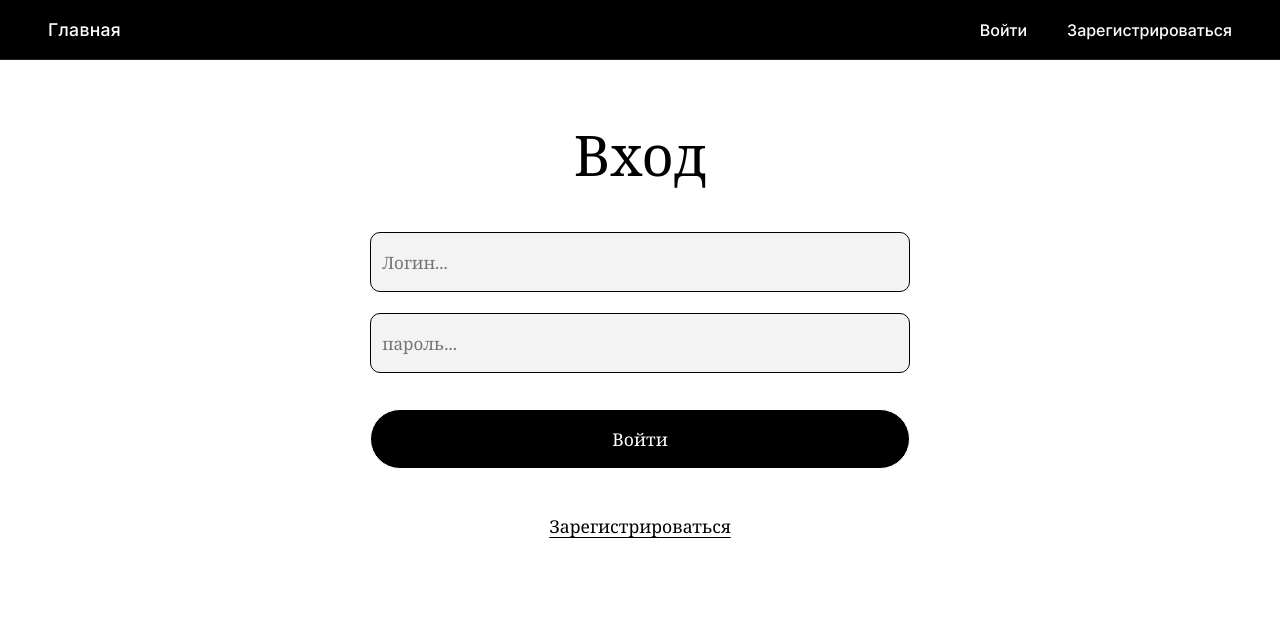
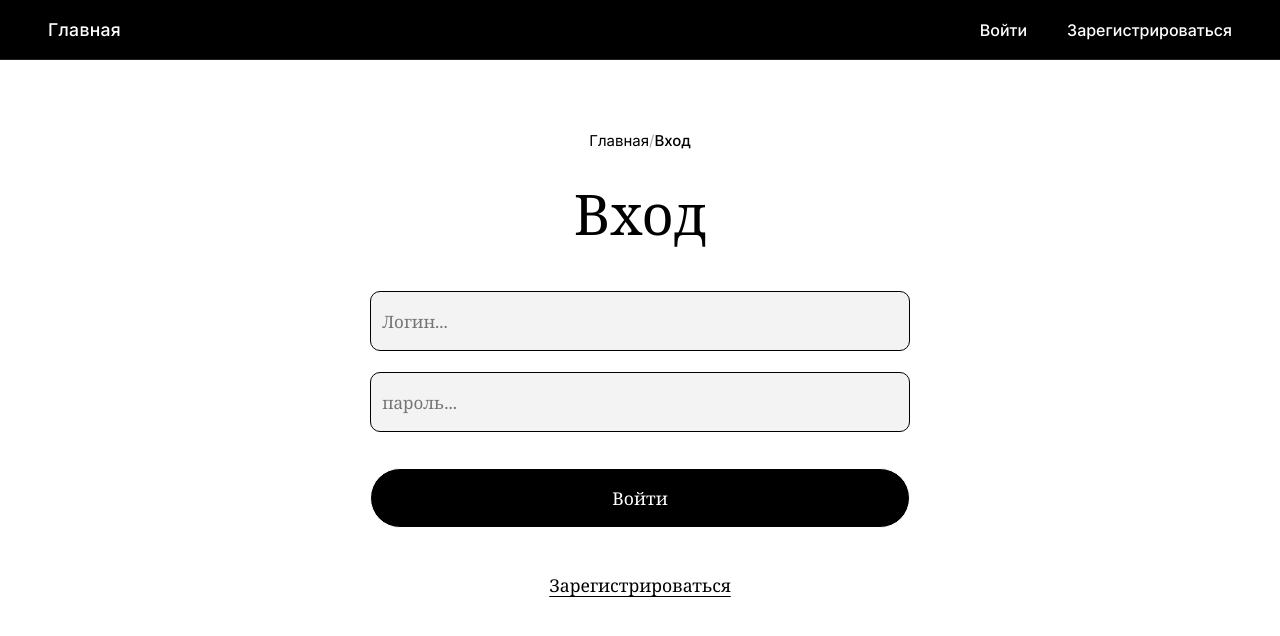
Before and after one commit to Hoax123/diplom_project, a React (Vite) app: page /login in a window 1280 px wide. Shown: the top 636 px of the page. Built offline with nearby package versions, Linux system fonts and the light colour scheme.

Commit message:
Разработал компонент BreedCrumbs и внедрил его в приложение

```diff
--- /dev/null
+++ b/src/client/components/Breedcrumbs/BreedCrumbs.jsx
@@ -0,0 +1,34 @@
+import {Link, useLocation} from "react-router-dom";
+import {useSelector} from "react-redux";
+import styles from "./BreedCrumbs.module.css";
+
+export function BreedCrumbs() {
+    const location = useLocation()
+    const path = location.pathname.replace(/^\/|\/$/g, "")
+
+    const products = useSelector(state => state.products.list)
+
+    if (!path) return null
+
+    let pageName = 'страница'
+
+    if (path === 'cart') pageName = 'Корзина';
+    else if (path === 'admin') pageName = 'админ-панель';
+    else if (path === 'login') pageName = 'Вход'
+    else if (path === 'register') pageName = 'Регистрация'
+
+    else if (path.startsWith('products/')) {
+        const id = path.split('/')[1]
+        const product = products.find((p) => p._id === id)
+
+        pageName = product ? `Товар ${product.name}` : "Товар"
+    }
+
+    return (
+        <div className={styles.breadcrumbs}>
+            <Link to='/' className={styles.link}>Главная</Link>
+            <span className={styles.separator}>/</span>
+            <span className={styles.current}>{pageName}</span>
+        </div>
+    )
+}
--- /dev/null
+++ b/src/client/components/Breedcrumbs/BreedCrumbs.module.css
@@ -0,0 +1,23 @@
+.breadcrumbs {
+    margin: 15px 0 25px;
+    font-size: 15px;
+    color: #444;
+}
+
+.link {
+    color: black;
+    text-decoration: none;
+}
+
+.link:hover {
+    text-decoration: underline;
+}
+
+.separator {
+    color: #aaa;
+}
+
+.current {
+    color: #000;
+    font-weight: 500;
+}
--- a/src/client/pages/AdminPage/AdminPage.jsx
+++ b/src/client/pages/AdminPage/AdminPage.jsx
@@ -5,6 +5,7 @@ import {useDispatch, useSelector} from "react-redux";
 import {fetchProducts, createProduct, deleteProduct, updateProduct} from "../../redux/Slices/products/productsSlice.jsx";
 import {useEffect, useState} from "react";
 import {Loader} from "../../components/Loader/Loader.jsx";
+import {BreedCrumbs} from "../../components/Breedcrumbs/BreedCrumbs.jsx";
 
 export function AdminPage() {
     const [productForm, setProductForm] = useState({
@@ -71,8 +72,12 @@ export function AdminPage() {
     }
 
     return (
+
         <div className={styles.page}>
+
             <div className={styles.left}>
+
+                <BreedCrumbs/>
 
                 <h2 className={styles.title}>{editingId ? 'Изменить товар' : 'Добавить товар'}</h2>
 
--- a/src/client/pages/CartPage/CartPage.jsx
+++ b/src/client/pages/CartPage/CartPage.jsx
@@ -4,6 +4,7 @@ import {Link} from "react-router-dom";
 import {useDispatch, useSelector} from "react-redux";
 import {removeFromCart} from "../../redux/Slices/cart/cartSlice.jsx";
 import {Loader} from "../../components/Loader/Loader.jsx";
+import {BreedCrumbs} from "../../components/Breedcrumbs/BreedCrumbs.jsx";
 
 
 export function CartPage() {
@@ -17,6 +18,9 @@ export function CartPage() {
 
     return (
         <div className={styles.page}>
+
+            <BreedCrumbs/>
+
             <h1 className={styles.title}>Корзина</h1>
 
             <div className={styles.layout}>
--- a/src/client/pages/LoginPage/LoginPage.jsx
+++ b/src/client/pages/LoginPage/LoginPage.jsx
@@ -7,6 +7,7 @@ import {useDispatch, useSelector} from "react-redux";
 import {loginUser} from "../../redux/Slices/auth/authSlice.jsx";
 import {fetchCart} from "../../redux/Slices/cart/cartSlice.jsx";
 import {Loader} from "../../components/Loader/Loader.jsx";
+import {BreedCrumbs} from "../../components/Breedcrumbs/BreedCrumbs.jsx";
 
 export function LoginPage() {
     const [userData, setUserData] = useState({
@@ -39,6 +40,9 @@ export function LoginPage() {
 
     return (
         <div className={styles.page}>
+
+            <BreedCrumbs/>
+
             <h2 className={styles.title}>Вход</h2>
 
             <form action="" className={styles.form} onSubmit={handleSubmit}>
--- a/src/client/pages/ProductPage/ProductPage.jsx
+++ b/src/client/pages/ProductPage/ProductPage.jsx
@@ -4,6 +4,7 @@ import {Button} from "../../components/Button/Button.jsx";
 import {useDispatch, useSelector} from "react-redux";
 import {addToCart} from "../../redux/Slices/cart/cartSlice.jsx";
 import {Loader} from "../../components/Loader/Loader.jsx";
+import {BreedCrumbs} from "../../components/Breedcrumbs/BreedCrumbs.jsx";
 
 export function ProductPage() {
     const { id } = useParams();
@@ -23,7 +24,8 @@ export function ProductPage() {
 
     return (
         <div className={styles.page}>
-            <div className={styles.breadcrumbs}>типо хлебные крошки</div>
+
+            <BreedCrumbs/>
 
             <div className={styles.content}>
 
--- a/src/client/pages/RegisterPage/RegisterPage.jsx
+++ b/src/client/pages/RegisterPage/RegisterPage.jsx
@@ -5,6 +5,7 @@ import {useState} from "react";
 import {useDispatch, useSelector} from "react-redux";
 import {registerUser} from "../../redux/Slices/auth/authSlice.jsx";
 import {Loader} from "../../components/Loader/Loader.jsx";
+import {BreedCrumbs} from "../../components/Breedcrumbs/BreedCrumbs.jsx";
 
 export function RegisterPage() {
     const [userData, setUserData] = useState({
@@ -33,6 +34,9 @@ export function RegisterPage() {
 
     return (
         <div className={styles.page}>
+
+            <BreedCrumbs/>
+
             <h2 className={styles.title}>Регистрация</h2>
 
             <form action="" className={styles.form} onSubmit={handleSubmit}>
```
